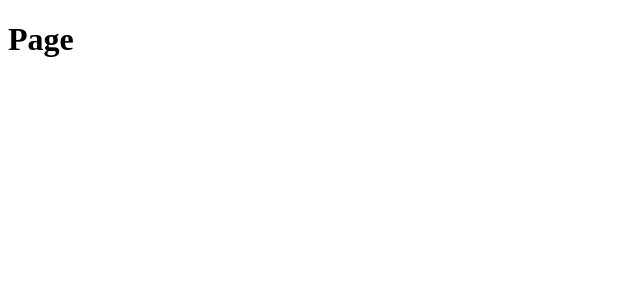
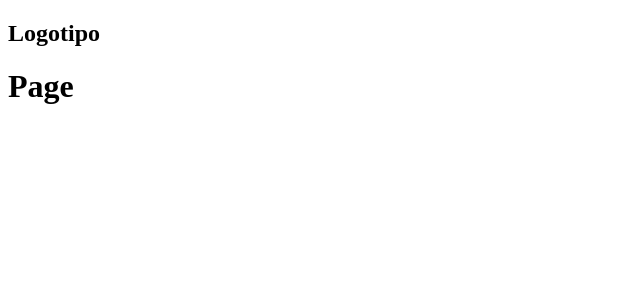
Before and after one commit to No-Country/C3-G63, a React (Create React App) app: page / in a window 1280 px wide. Shown: the top 300 px of the page, without its empty margins (0-640 px from the left). Built offline with nearby package versions, Linux system fonts and the light colour scheme.

Commit message:
se crea un componente de logueo

```diff
--- a/src/App/Routes/Index-Router.js
+++ b/src/App/Routes/Index-Router.js
@@ -1,10 +1,12 @@
 import React from 'react';
 import { BrowserRouter, Routes, Route } from 'react-router-dom';
+import Login from '../components/Acreditar/Login/Login';
 import Page from '../Page/page';
 
 export function App() {
   return (
     <BrowserRouter>
+    <Login/>
       <Routes>
         <Route path="/" element={<Page />} />
       </Routes>
--- /dev/null
+++ b/src/App/components/Acreditar/Login/Login.js
@@ -0,0 +1,13 @@
+import React from 'react';
+
+
+const Login = () => {
+  return <div>
+
+    <div>
+        <h2> Logotipo</h2>
+    </div>
+  </div>
+};
+
+export default Login;
--- /dev/null
+++ b/src/App/components/Acreditar/Login/login.module.scss
@@ -0,0 +1,3 @@
+prueba {
+    background-color: aqua;
+}
```
Also changed, not shown: src/App/components/SignUp/SignUp.js (added, +7 -0 lines).
